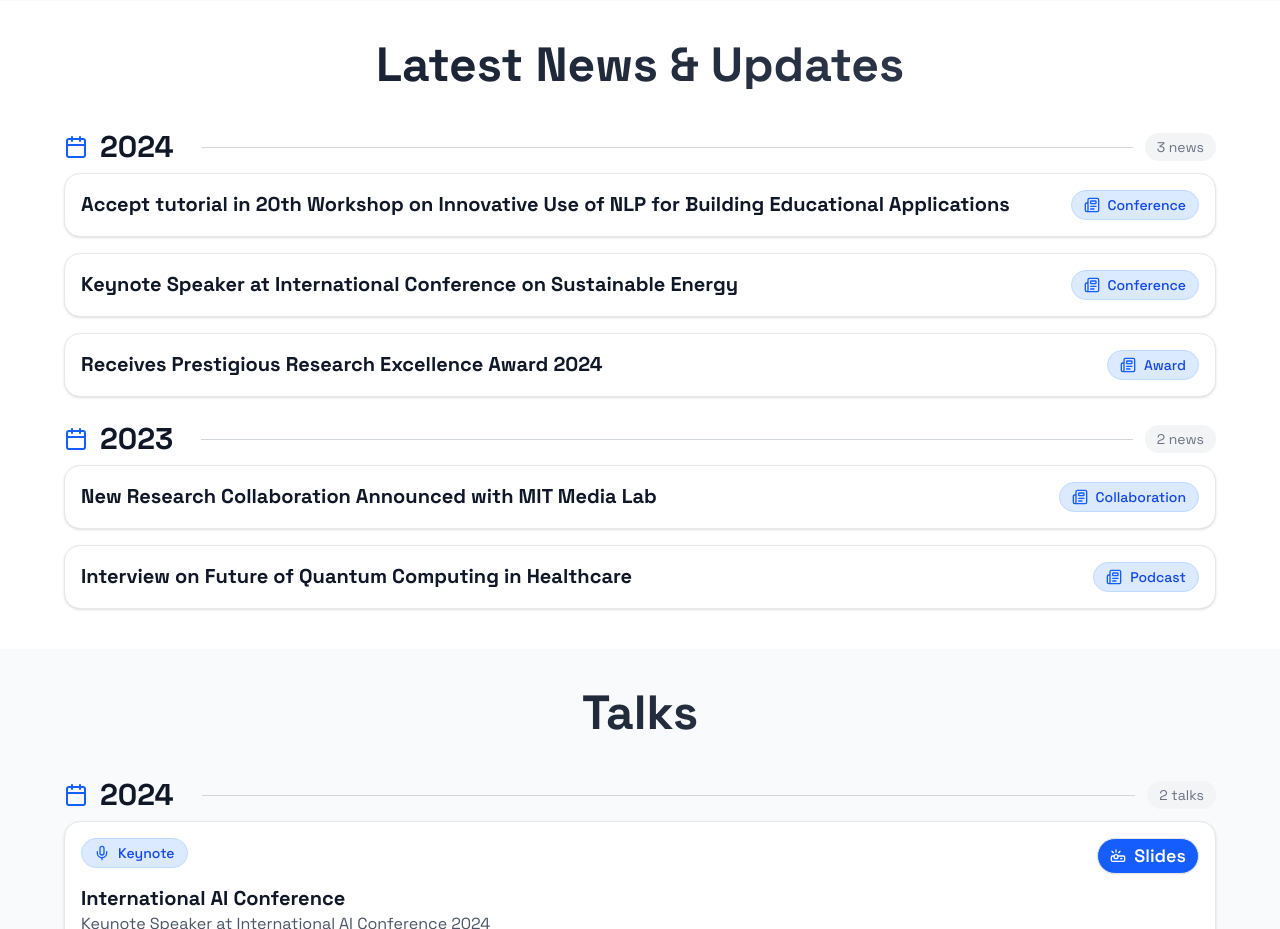
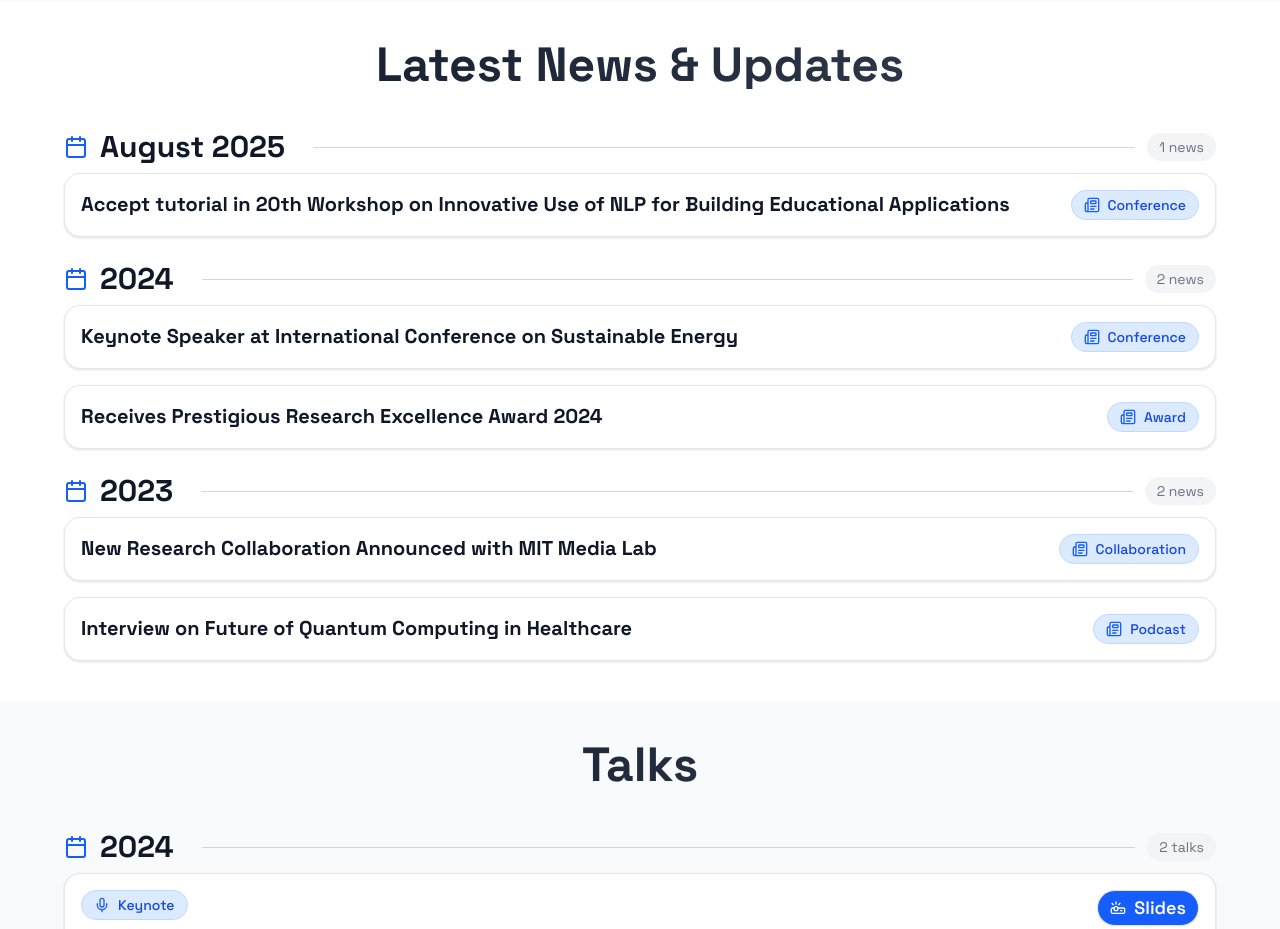
Before and after one commit to MahaZainab/MahaZainab.github.io, a React (Vite) app: page / in a window 1280 px wide. Shown: the part 1800-2729 px from the top of the page. Built offline with nearby package versions, Linux system fonts and the light colour scheme.

Commit message:
Auto commit on save

```diff
--- a/src/data/content.ts
+++ b/src/data/content.ts
@@ -117,7 +117,7 @@ export const news: News[] = [
   {
     id: 1,
     title: "Accept tutorial in 20th Workshop on Innovative Use of NLP for Building Educational Applications",
-    year: "2024",
+    year: "August 2025",
     category: "Conference",
   },
   {
```
